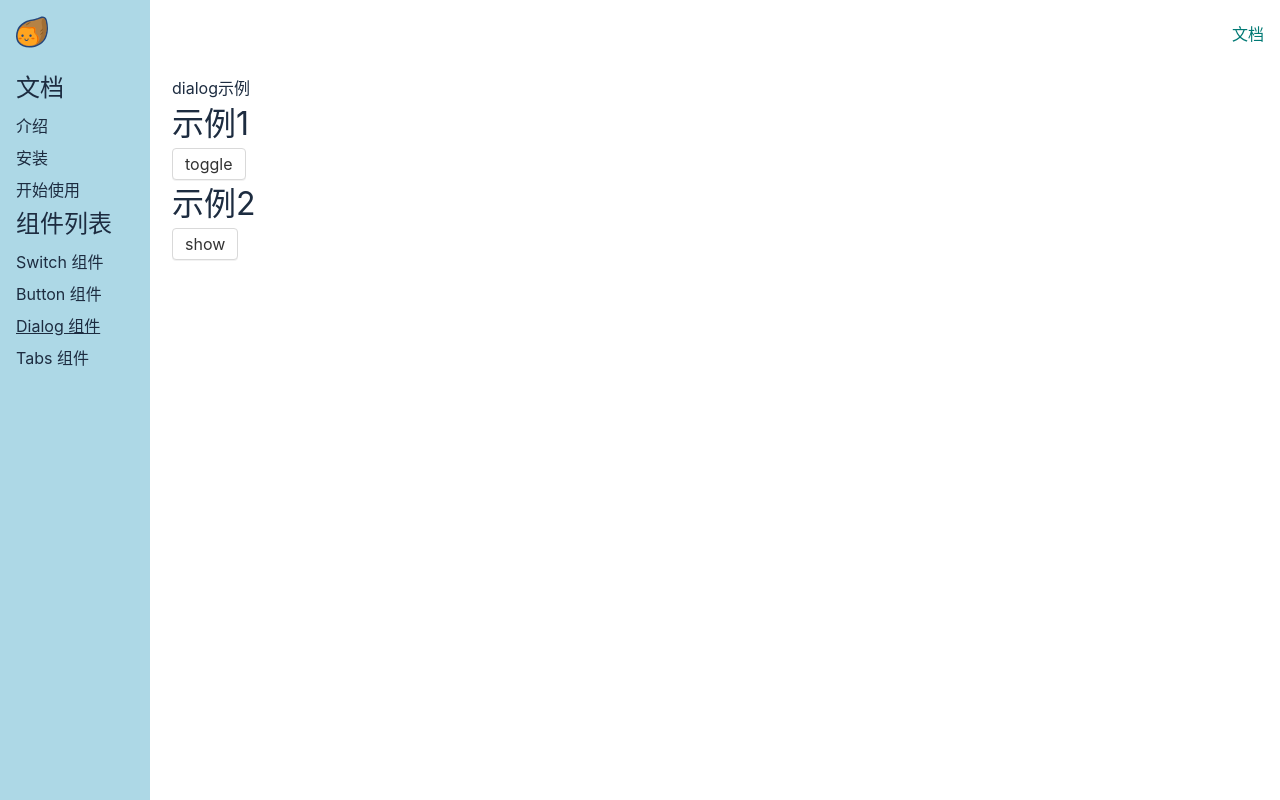
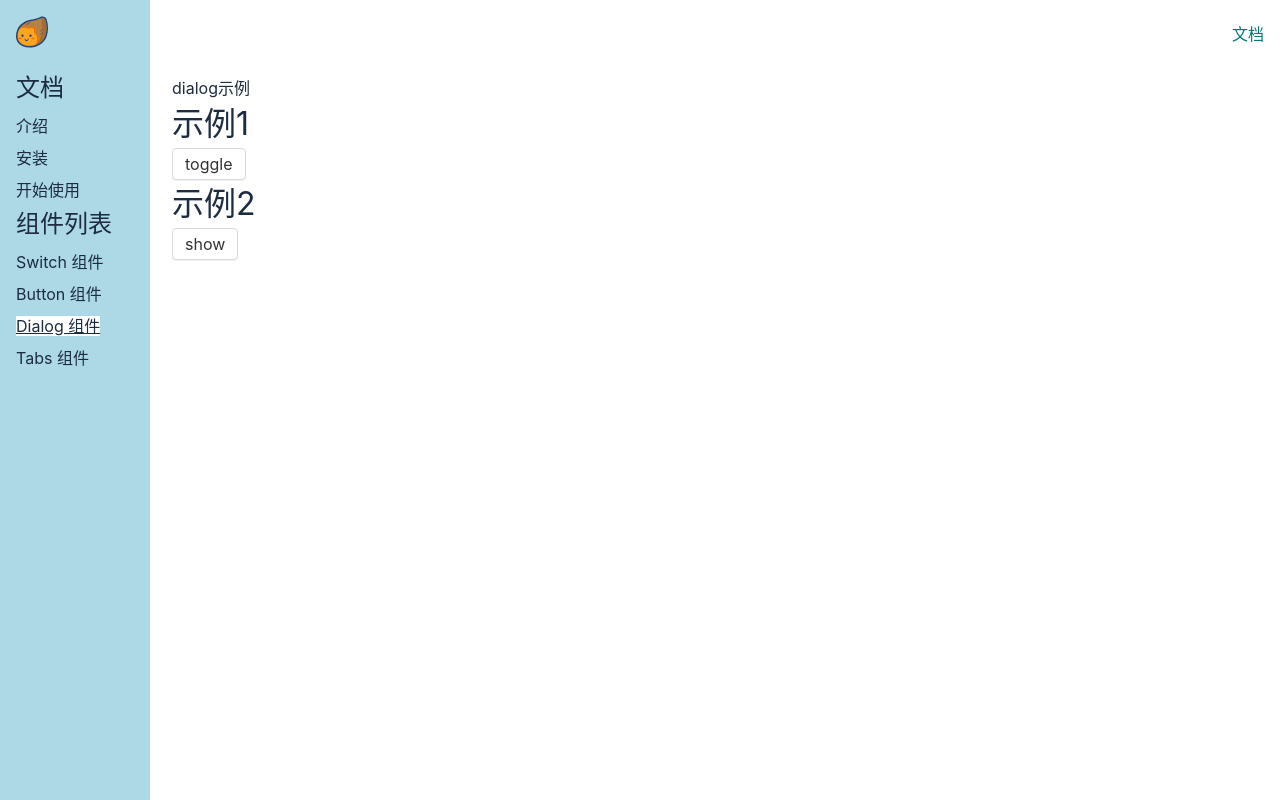
Before and after one commit to Yinjtcflm/sweet-potatoUI, a Vue app: page /#/doc/dialog in a window 1280 px wide. Built offline with nearby package versions, Linux system fonts and the light colour scheme.

Commit message:
复杂一点的高亮

```diff
--- a/src/components/Topnav.vue
+++ b/src/components/Topnav.vue
@@ -82,7 +82,7 @@ $color: #007974;
   }
   @media (max-width: 500px) {
     > .menu {
-      display: none;
+      display: block;
     }
     > .logo {
       margin: 0 auto;
--- a/src/views/Doc.vue
+++ b/src/views/Doc.vue
@@ -83,7 +83,7 @@ export default {
 aside {
   background: lightblue;
   width: 150px;
-  padding: 16px;
+  padding: 16px 0;
   position: fixed;
   top: 0;
   left: 0;
@@ -91,10 +91,15 @@ aside {
   height: 100%;
   > h2 {
     margin-bottom: 4px;
+    padding: 0 16px;
   }
   > ol {
     > li {
-      padding: 4px 0;
+      display: block;
+      padding: 4px 16px;
+      .router-link-active {
+        background: white;
+      }
     }
   }
 }
```
